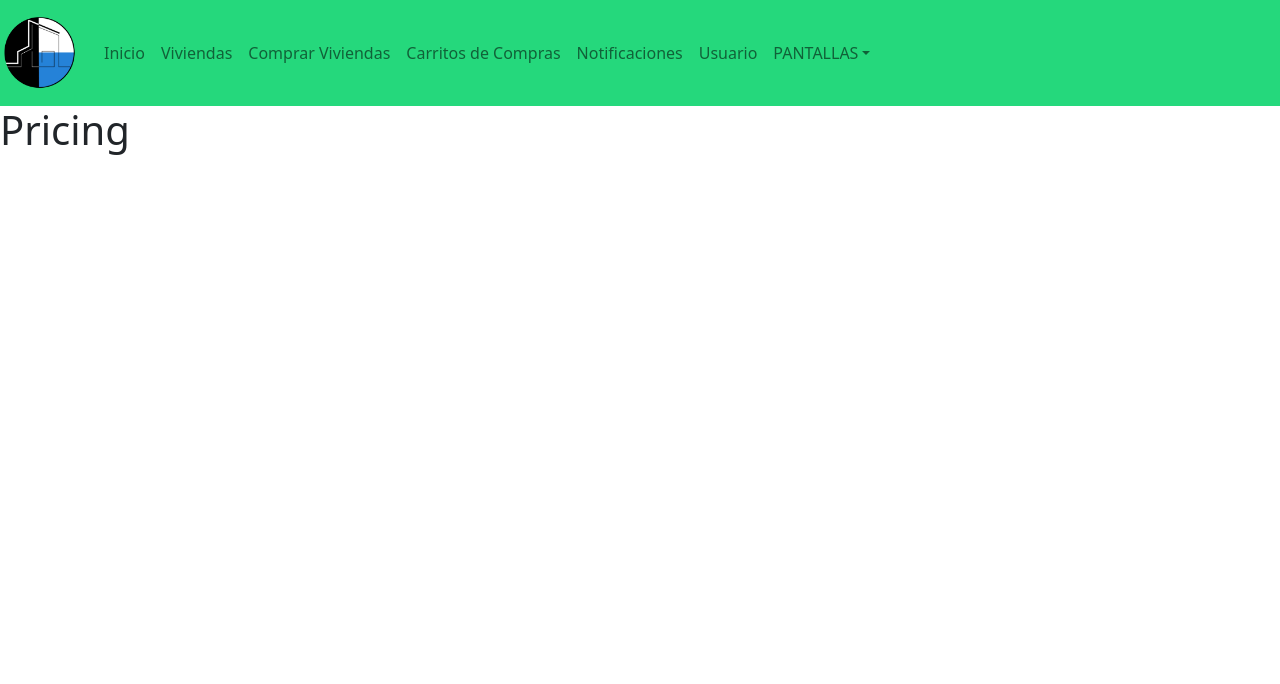
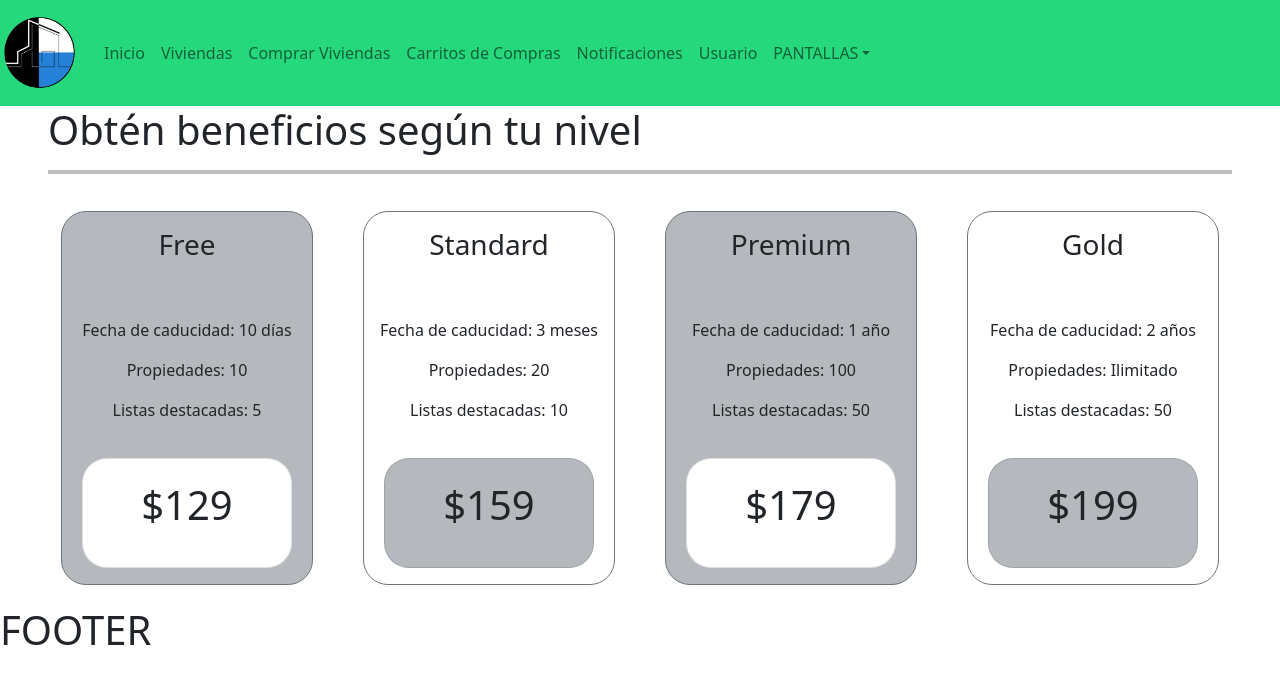
Before and after one commit to Aldo-7832/bienes_raices, a Vue app: page /pricing in a window 1280 px wide. Shown: the top 684 px of the page. Built offline with nearby package versions, Linux system fonts and the light colour scheme.

Commit message:
Actualización de componente RegisterUser y view Pricing

```diff
--- a/src/components/user/RegisterUser.vue
+++ b/src/components/user/RegisterUser.vue
@@ -3,48 +3,57 @@
         <div class="text-center">
             <img src="../../assets/user.png" alt="user" height="150">
         </div>
+        <form class="row g-3 needs-validation" validate>
             <div class="row mt-4">
                 <div class="col-4">
-                <label class="form-label">Nombre(s)</label>
-                <input type="text" class="form-control" placeholder="Nombre(s)" required>
+                    <label for="name" class="form-label">Nombre(s)</label>
+                    <input id="name" type="text" class="form-control"
+                    value="" placeholder="Nombre(s)" required>
                 </div>
                 <div class="col-4">
-                <label class="form-label">Primer apellido</label>
-                <input type="text" class="form-control" placeholder="Primer apellido" required>
+                    <label for="lastName" class="form-label">Primer apellido</label>
+                    <input id="lastName" type="text" class="form-control"
+                    value="" placeholder="Primer apellido" required>
                 </div>
                 <div class="col-4">
-                <label class="form-label">Segundo apellido</label>
-                <input type="text" class="form-control" placeholder="Segundo apellido" required>
+                    <label for="lastSecondName" class="form-label">Segundo apellido</label>
+                    <input id="lastSecondName" type="text" class="form-control"
+                    value="" placeholder="Segundo apellido">
                 </div>
             </div>
             <div class="row mt-4">
                 <div class="col-4">
-                <label class="form-label">Correo electrónico</label>
-                <input type="text" class="form-control"placeholder="Correo electrónico" required>
+                    <label for="email" class="form-label">Correo electrónico</label>
+                    <input id="email" type="text" class="form-control"
+                    value="" placeholder="Correo electrónico" required>
                 </div>
                 <div class="col-4">
-                <label class="form-label">Contraseña</label>
-                <input type="password" class="form-control" placeholder="Contraseña" required>
+                    <label for="password" class="form-label">Contraseña</label>
+                    <input id="password" type="password" class="form-control"
+                    value="" placeholder="Contraseña" required>
                 </div>
                 <div class="col-4">
-                <label class="form-label">Confirmación de contraseña</label>
-                <input type="password" class="form-control" placeholder="Contraseña" required>
+                    <label for="passwordConfirmation" class="form-label">Confirmación de contraseña</label>
+                    <input id="passwordConfirmation" type="password" class="form-control"
+                    value="" placeholder="Contraseña" required>
                 </div>
             </div>
             <div class="d-flex justify-content-end mt-4">
-            <button type="submit" class="btn btn-primary">Registrar</button>
+                <button type="button" v-on:click="register" class="btn btn-primary">Registrar</button>
             </div>
+        </form>
     </div>
 </template>
 
 <script>
 export default {
   name: "RegisterUser",
-  data() {
-    return {};
+  methods: {
+    register() {
+      this.$router.push("/login");
+    },
   },
 };
 </script>
 
-<style scoped>
-</style>
+<style scoped></style>
--- a/src/views/Pricing.vue
+++ b/src/views/Pricing.vue
@@ -1,15 +1,78 @@
-<template>
-  <div>
- <h1>Pricing</h1>
+<template lang="es">
+<div>
+  <div class="mx-5">
+    <h1>Obtén beneficios según tu nivel</h1>
+    <hr class="line" >
+    <div class="row text-center d-flex justify-content-center">
+      <div class="cardInit col-3">
+        <div class=" border bg-secondary border-secondary card my-3 bg-opacity-50">
+          <h3 class="p-3 pb-5">Free</h3>
+          <p>Fecha de caducidad: 10 días</p>
+          <p>Propiedades: 10</p>
+          <p>Listas destacadas: 5</p>
+          <div class="card bg-white mb-3">
+            <p class="fs-1 p-3">$129</p>
+          </div>
+        </div>
       </div>
+      <div class="cardInit col-3">
+        <div class=" border border-secondary card  my-3">
+          <h3 class="p-3 pb-5">Standard</h3>
+          <p>Fecha de caducidad: 3 meses</p>
+          <p>Propiedades: 20</p>
+          <p>Listas destacadas: 10</p>
+          <div class="card bg-secondary bg-opacity-50 mb-3">
+            <p class="fs-1 p-3">$159</p>
+          </div>
+        </div>
+      </div>
+      <div class="cardInit col-3">
+        <div class=" border bg-secondary border-secondary card  my-3 bg-opacity-50">
+          <h3 class="p-3 pb-5">Premium</h3>
+          <p>Fecha de caducidad: 1 año</p>
+          <p>Propiedades: 100</p>
+          <p>Listas destacadas: 50</p>
+          <div class="card bg-white mb-3">
+            <p class="fs-1 p-3">$179</p>
+          </div>
+          </div>
+      </div>
+      <div class="cardInit col-3">
+        <div class="border border-secondary card  my-3">
+          <h3 class="p-3 pb-5">Gold</h3> <p>Fecha de caducidad: 2 años</p>
+          <p>Propiedades: Ilimitado</p>
+          <p>Listas destacadas: 50</p>
+          <div class="card bg-secondary bg-opacity-50 mb-3">
+            <p class="fs-1 p-3">$199</p>
+          </div>
+        </div>
+      </div>
+    </div>
+  </div>
+  <Footer />
+</div>
 </template>
 
 <script>
+import Footer from "../components/Footer";
+
 export default {
-    name: "Pricing"
-}
+  name: "Pricing",
+  components: { Footer },
+};
 </script>
 
-<style scoped>
-
+<style>
+.line {
+  border-width: 2px;
+  border-style: solid;
+  color: black;
+}
+.card {
+  border-radius: 25px;
+  margin: 20px;
+}
+.cardInit {
+  padding: 5px;
+}
 </style>
```
Lines whose indentation alone changed are shown as unchanged.
